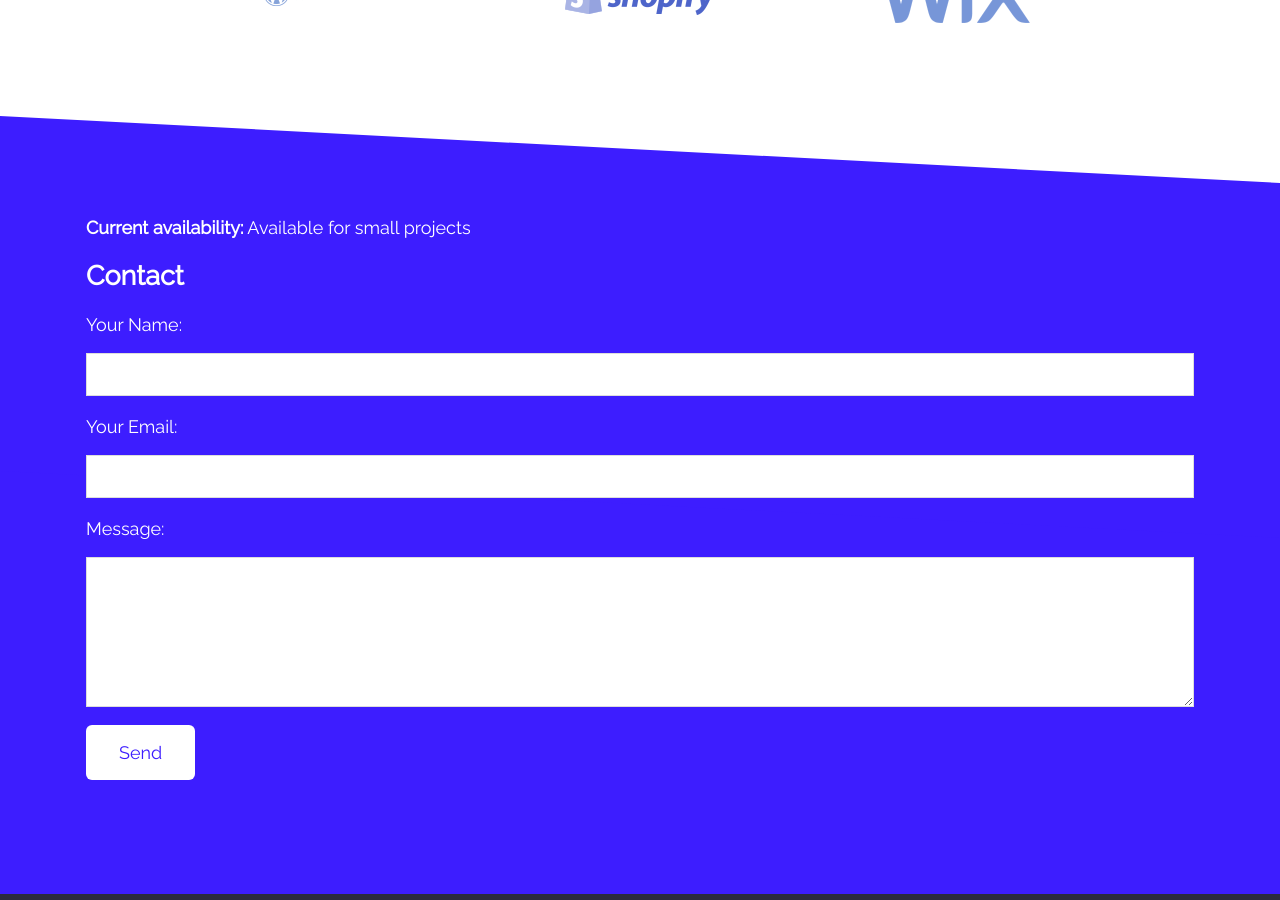
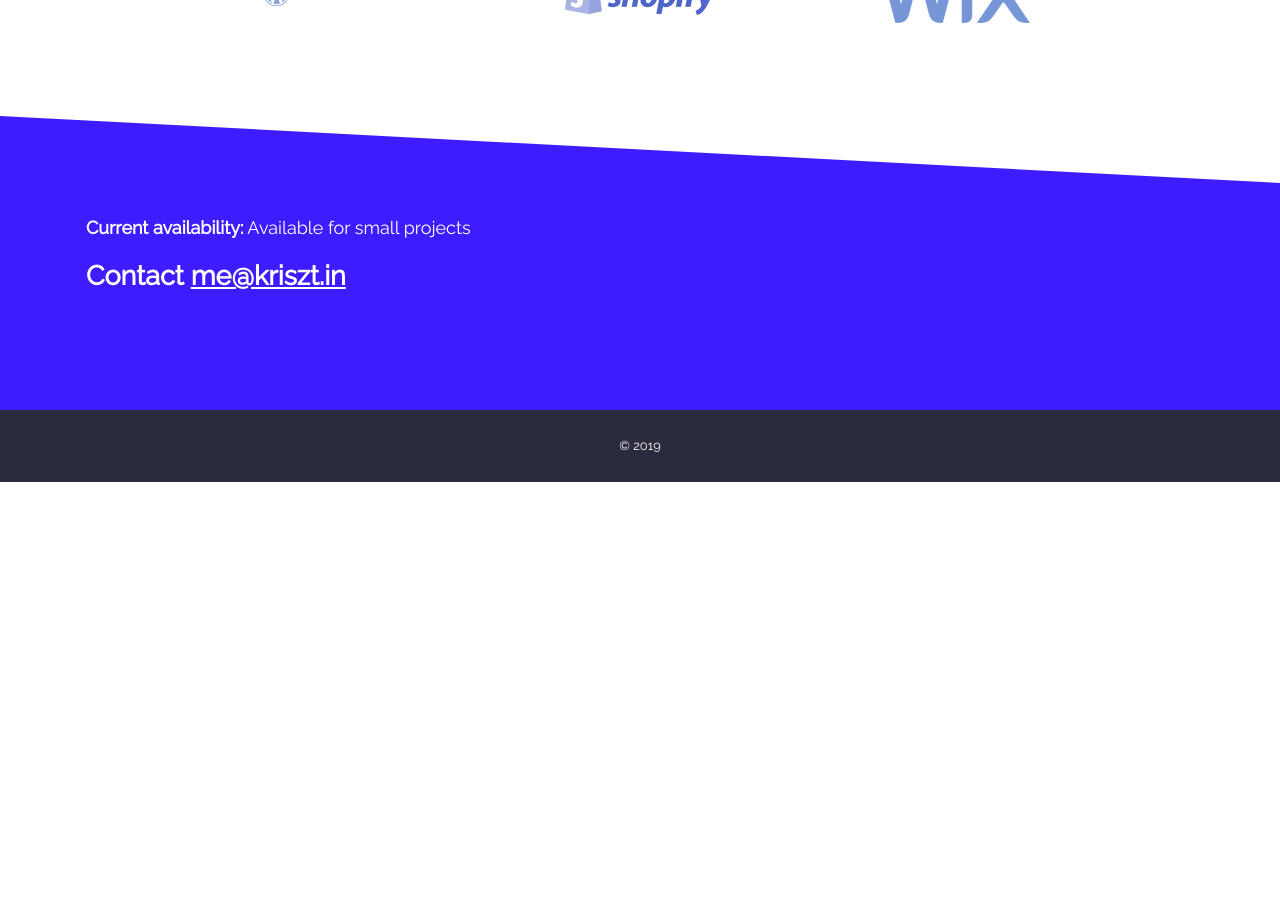
Before and after one commit to krisztin/cuddly-wixen, a Jekyll site: the page built from index.html, in a window 1280 px wide and 900 px high, scrolled down 1340 px. Built offline with Jekyll 4.4.1, drawn with Linux system fonts in a browser that asks for light colours; after the commit the page ends 1822 px from its top, so only the background shows below that.

Commit message:
removing contact form

```diff
--- a/_includes/contact.html
+++ b/_includes/contact.html
@@ -1,26 +1,6 @@
 <section id="contact" class="contact pad-sm">
   <div class="container flex">
     <p><strong>Current availability:</strong> Available for small projects</p>
-    <h2>Contact</h2>
-    <form name="contact" method="POST" netlify>
-      <p>
-        <label>
-          <p>Your Name: </p> <input type="text" name="name" required />
-        </label>
-      </p>
-      <p>
-        <label>
-          <p>Your Email: </p><input type="email" name="email" required />
-        </label>
-      </p>
-      <p>
-        <label>
-          <p>Message: </p> <textarea name="message" required></textarea>
-        </label>
-      </p>
-      <p class="button alt">
-        <button type="submit">Send</button>
-      </p>
-    </form>
+    <h2>Contact <a href="mailto:me@kriszt.in">me@kriszt.in</a></h2>
   </div>
 </section>
```
